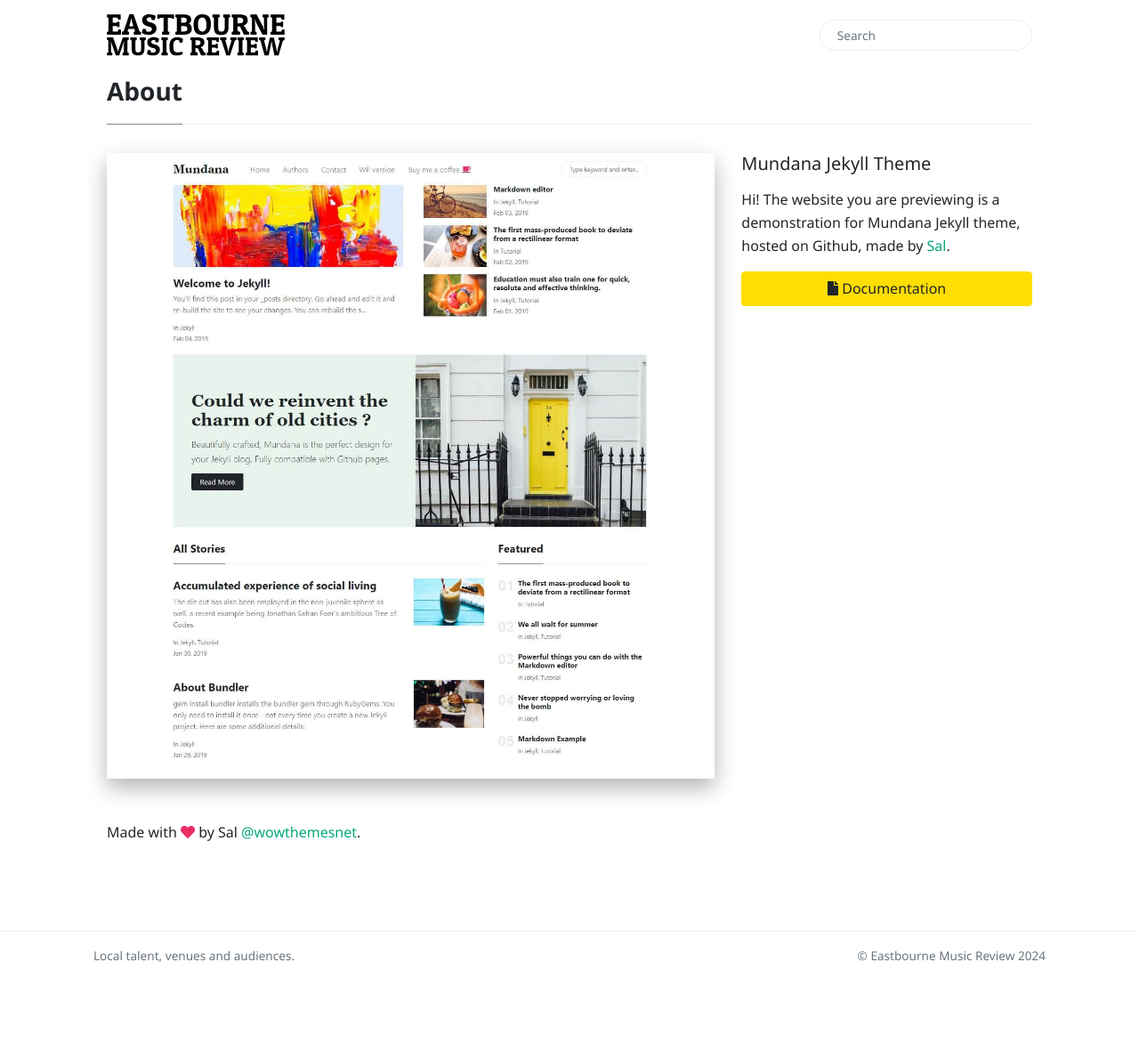
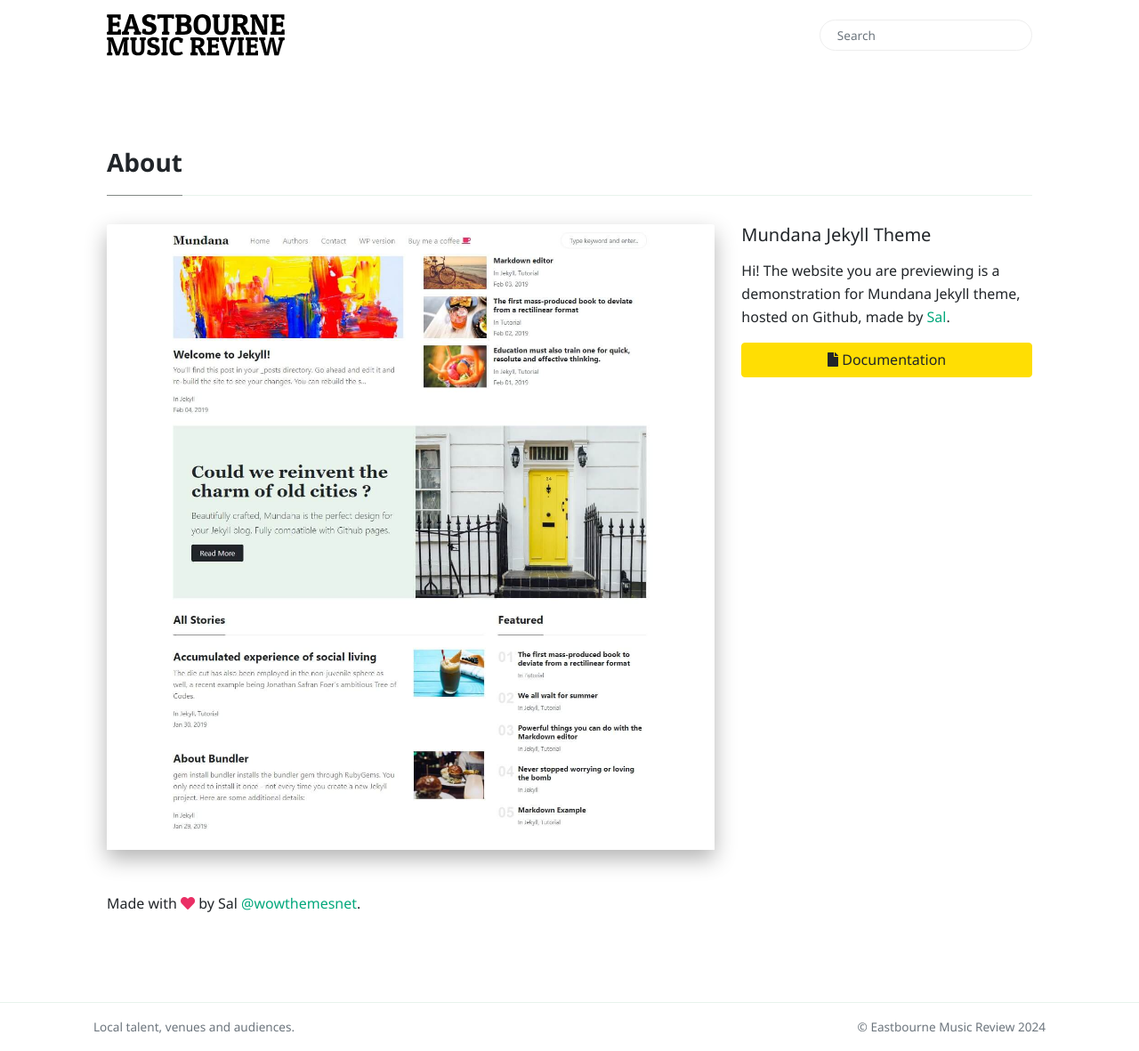
Before and after one commit to johnhayn-es/ebreview, a Jekyll site: the page built from _pages/about.md, in a window 1280 px wide and 1181 px high. Shown: the whole window at 89% size. Built offline with Jekyll 4.4.1, drawn with Linux system fonts in a browser that asks for light colours; nearby versions of some CDN libraries; some web fonts are replaced; comment, search, counter and statistics services are not loaded.

Commit message:
Update theme.css

```diff
--- a/assets/css/theme.css
+++ b/assets/css/theme.css
@@ -7,11 +7,11 @@ body {
 	padding-top:69.75px;
 }
 .site-content {
-	margin-top:1em;
+	margin-top:6em;
 	min-height:400px;
 }
 .remove-site-content-margin {
-	margin-top:-30px;
+	margin-top:-6em;
 }
 img {
 	max-width:100%;
```
